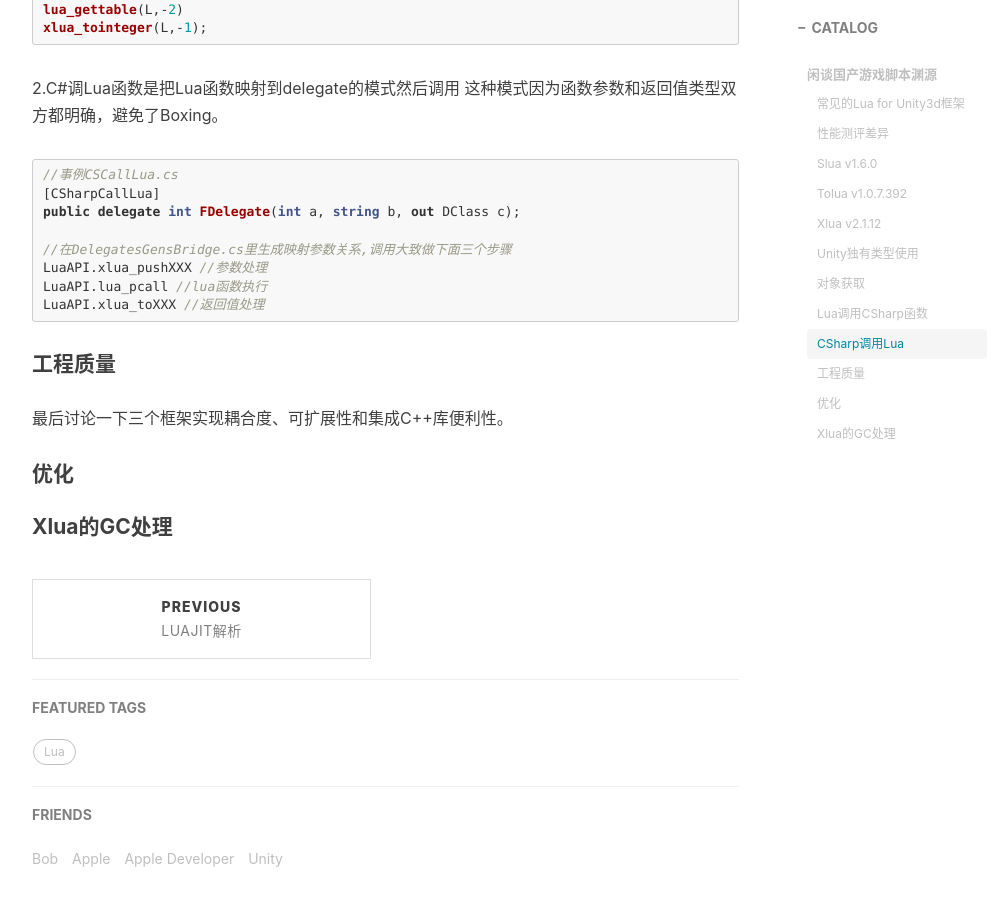
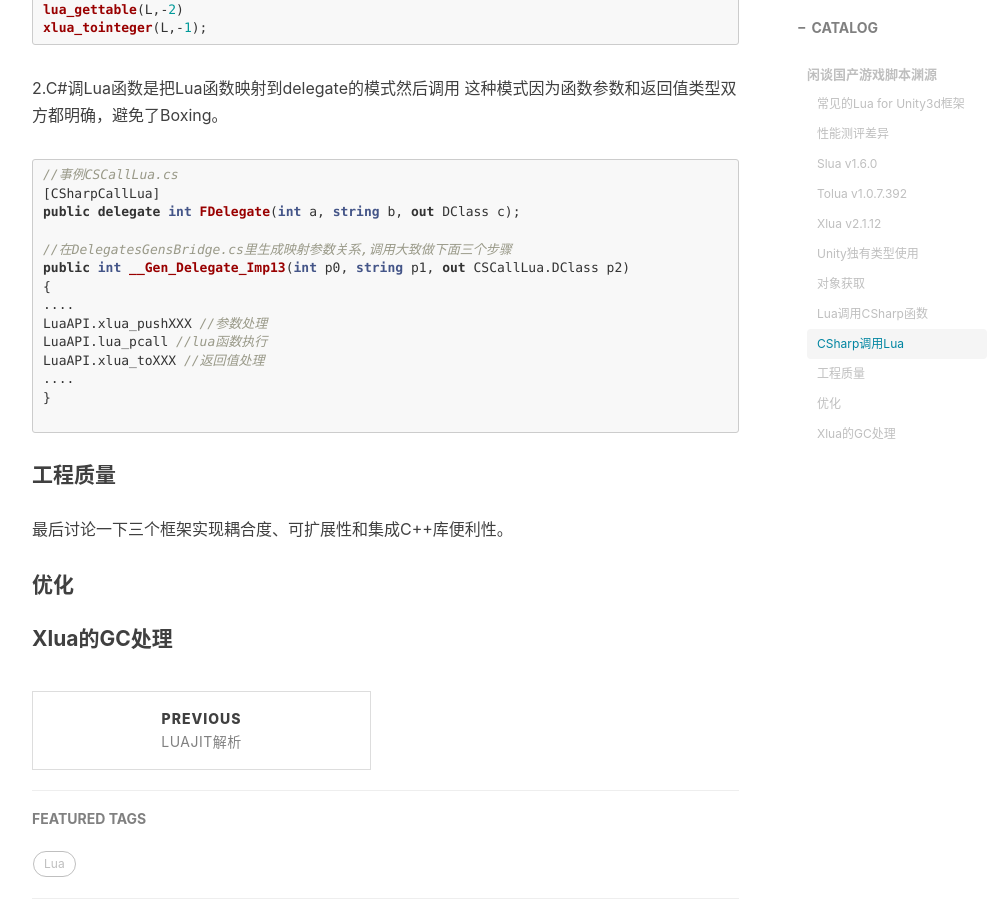
Before and after one commit to chenanbao/chenanbao.github.io, a Jekyll site: the page built from _posts/2018-07-29-Lua热更新框架差异.md, in a window 1280 px wide and 900 px high, scrolled down 10429 px. Shown: the whole window, without its empty margins (233-1228 px from the left). Built offline with Jekyll 4.4.1, drawn with Linux system fonts in a browser that asks for light colours; nearby versions of some CDN libraries; comment, search, counter and statistics services are not loaded.

Commit message:
在DelegatesGensBridge

````diff
--- a/_posts/2018-07-29-Lua热更新框架差异.md
+++ b/_posts/2018-07-29-Lua热更新框架差异.md
@@ -498,9 +498,15 @@ xlua_tointeger(L,-1);
 public delegate int FDelegate(int a, string b, out DClass c);
 
 //在DelegatesGensBridge.cs里生成映射参数关系,调用大致做下面三个步骤
+public int __Gen_Delegate_Imp13(int p0, string p1, out CSCallLua.DClass p2)
+{
+....
 LuaAPI.xlua_pushXXX //参数处理
 LuaAPI.lua_pcall //lua函数执行
 LuaAPI.xlua_toXXX //返回值处理
+....
+}
+
 ```
 
 
````
